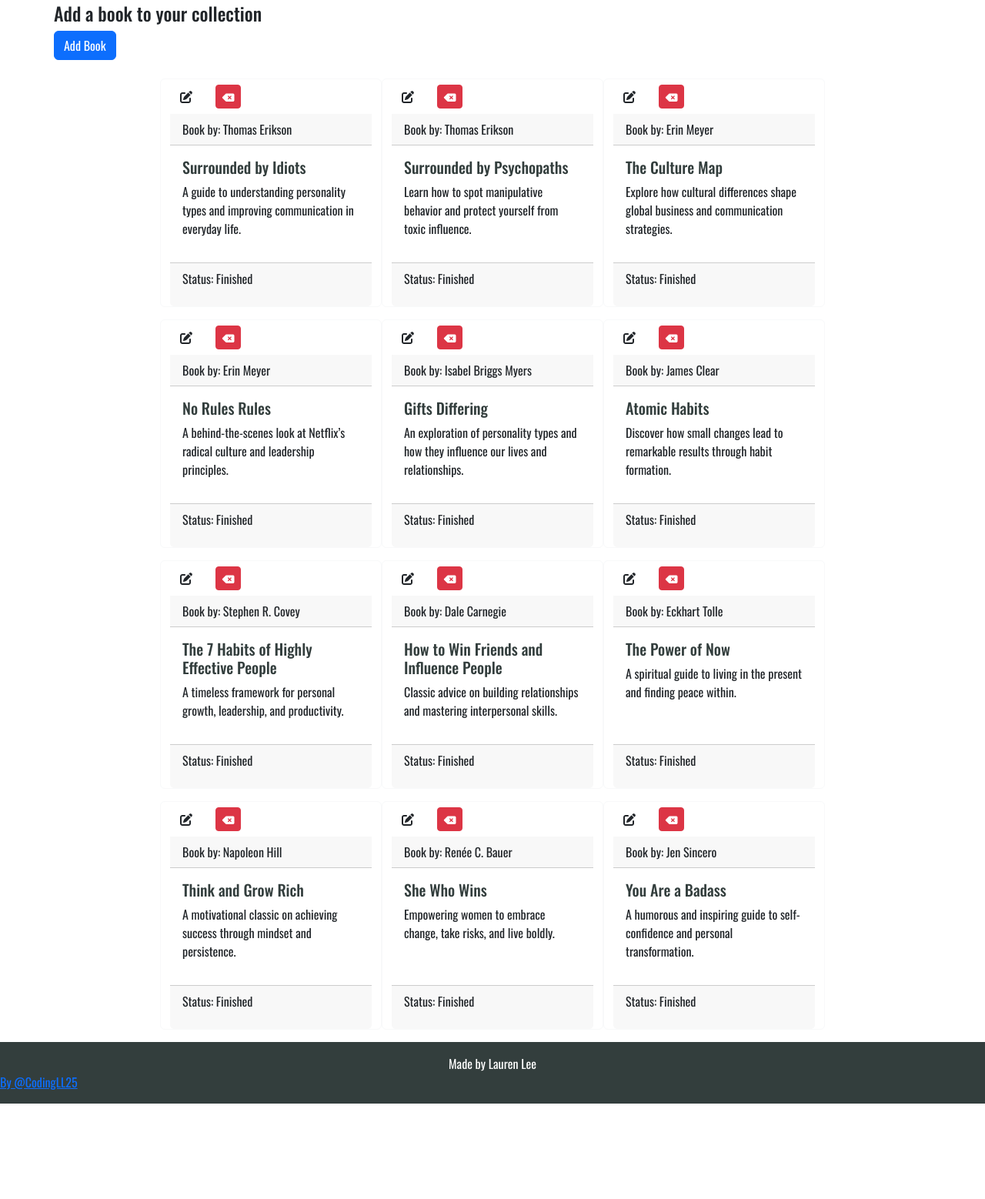
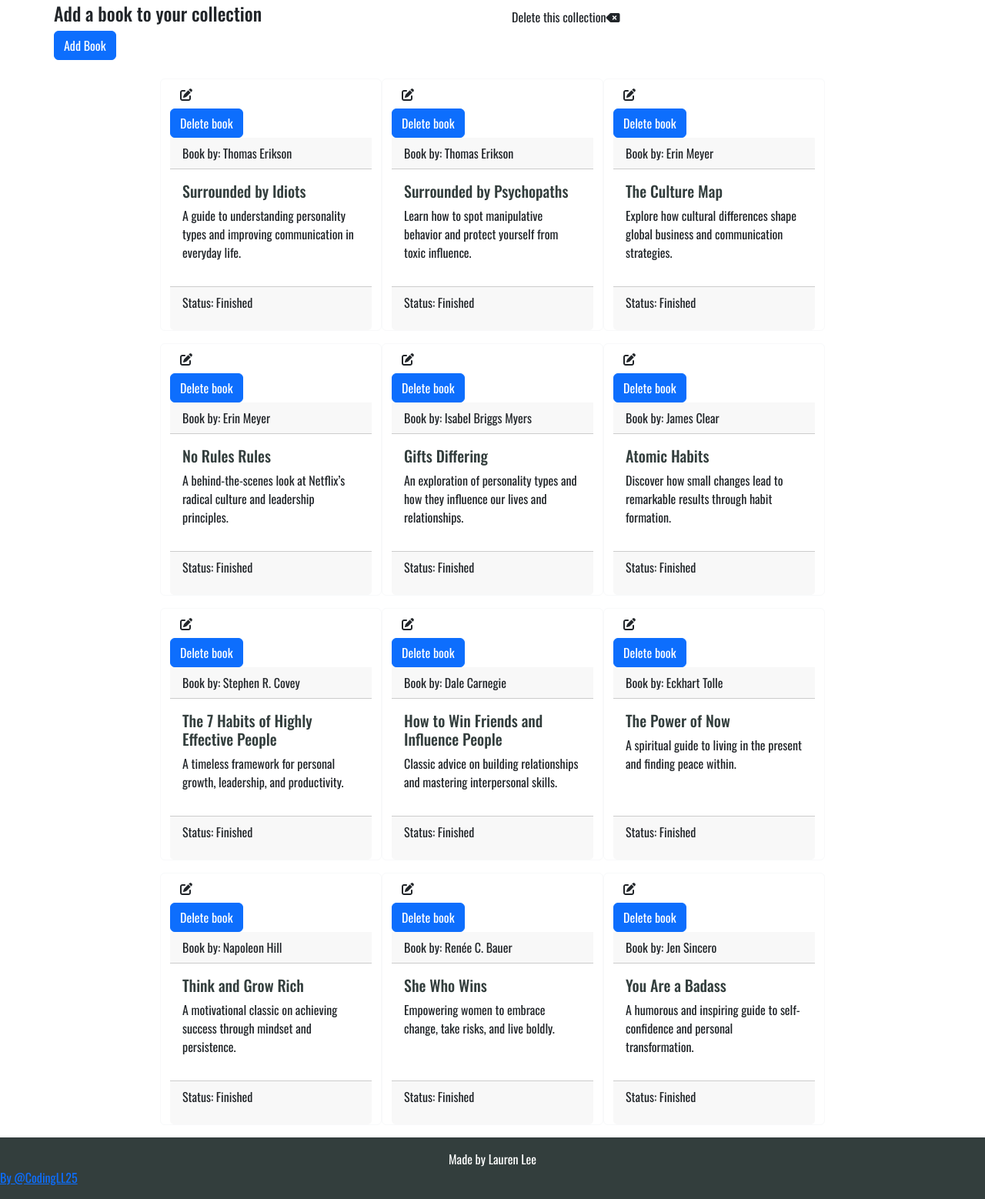
Before and after one commit to CodingLL25/book_nest, a Django app: page /collection/time-to-grow/ in a window 1280 px wide. Shown: the part 157-1715 px from the top of the page at 77% size. Before the commit the page ends 1591 px from the top, so only its background shows below. Run offline with Django 4.2, Linux system fonts and the light colour scheme; a user stored in the database is signed in; data comes from the database, SQL or seed files in the repository; some libraries are stand-ins or nearby versions; some web fonts are replaced.

Commit message:
Add delete collection button and start tweaking delete book button

```diff
--- a/library/templates/library/collection_detail.html
+++ b/library/templates/library/collection_detail.html
@@ -4,19 +4,31 @@
 {% load crispy_forms_tags %}
 
 {% block content %}
-<div class="action-forms">
+<section class="action-form">
+    <div class="row">
         {% if collection and user.is_authenticated and user == collection.user %}
         <!-- Add Book Form -->
+        <div class="add-book col-md-6">
             <h4>Add a book to your collection</h4>
             <form method="post" action="{% url 'add_book' collection.slug %}">
                 {% csrf_token %}
                 {{ form|crispy }}
                 <button type="submit" class="btn btn-primary">Add Book</button>
             </form>
+        </div>
+        <!-- Delete Collection -->
+        <div class="delete-collection col-md-6">
+            <a href="{% url 'delete_collection' collection.slug %}"
+                aria-label="Go to the page for deleting this collection" class="delete">
+                <button type="submit" class="btn action-button">Delete this collection<i
+                        class="fa-solid fa-delete-left icon"></i></button>
+            </a>
+        </div>
         {% endif %}
     </div>
+</section>
 
-<div class="container mt-4">
+<section class="book-continer container mt-4">
     <!-- Book Entries Column -->
     <div class="row justify-content-center">
         {% if books %}
@@ -28,16 +40,23 @@
                     class="btn btn-edit">
                     <i class="fa-solid fa-pen-to-square"></i>
                 </a>
-                <form method="post" action="{% url 'delete_book' slug=collection.slug book_id=book.id %}"
+                <form method="post" action="{% url 'delete_book' slug=collection.slug book_id=book.id %}">
+                    {% csrf_token %}
+                    {{ form|crispy }}
+                    <button type="submit" class="btn btn-primary">Delete book</button>
+                </form>
+                {% endif %}
+
+                <!--<form method="post" action="{% url 'delete_book' slug=collection.slug book_id=book.id %}"
                     book_id=" {{ book.id}}" class="btn btn-delete">
                     {% csrf_token %}
                     <button type="submit" class="btn btn-danger btn-sm"
                         onclick="return confirm('Are you sure you want to delete this collection?');">
                         <i class="fa-solid fa-delete-left"></i>
                     </button>
-                </form>
-                {% endif %}
+                </form> -->
             </div>
+
             <div class="card-header"> Book by: {{ book.author }}</div>
             <div class="card-body">
                 <h5 class="card-title">{{ book.title}} </h5>
@@ -53,10 +72,6 @@
         <p>No books in this collection yet.</p> <!-- Showing for "add book" -->
         {% endif %}
     </div>
-</div>
+</section>
 
 {% endblock content %}
-
-{% block extras %}
-<script src="{% static 'js/book_edit.js' %}"></script>
-{% endblock %}
```
Lines whose indentation alone changed are shown as unchanged.
